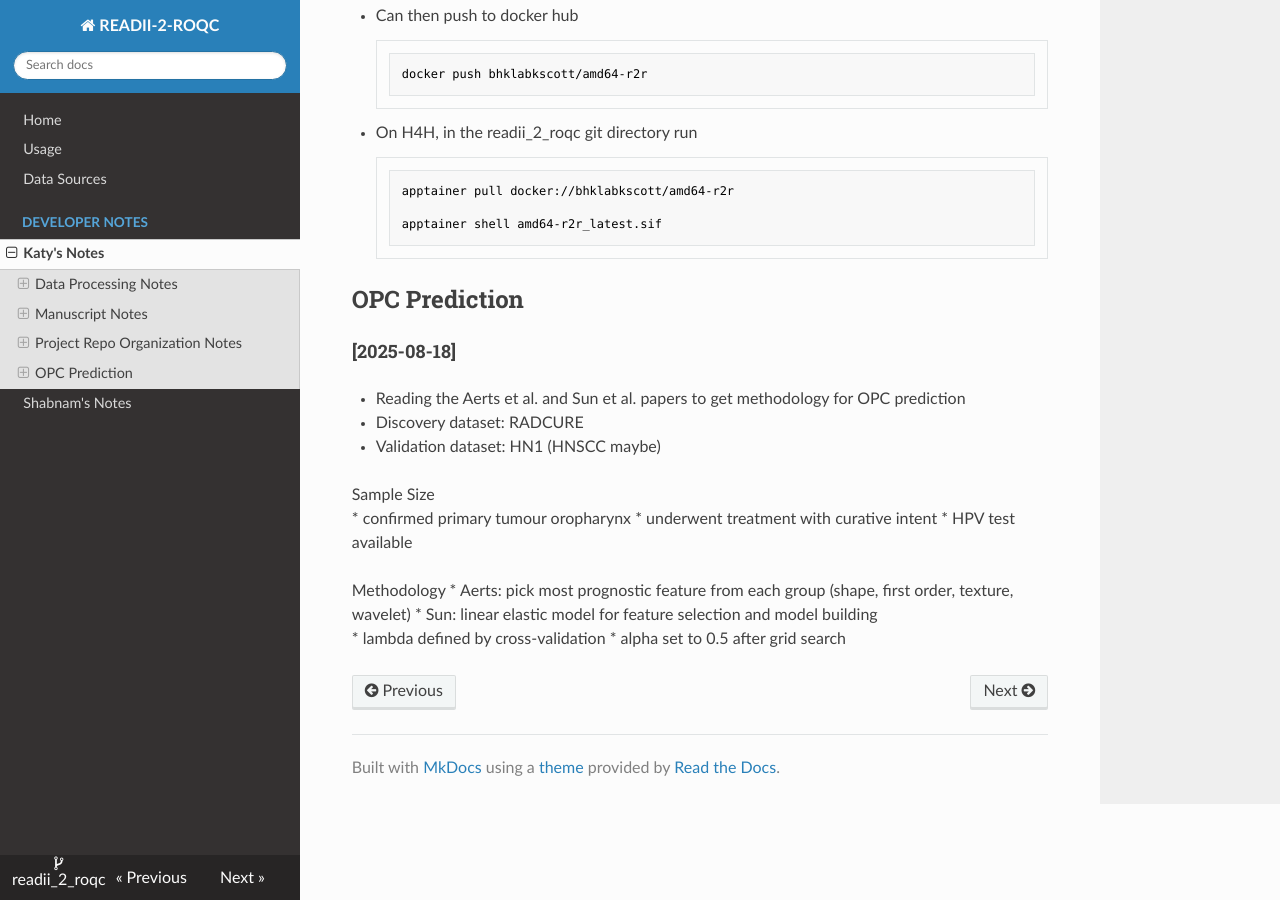
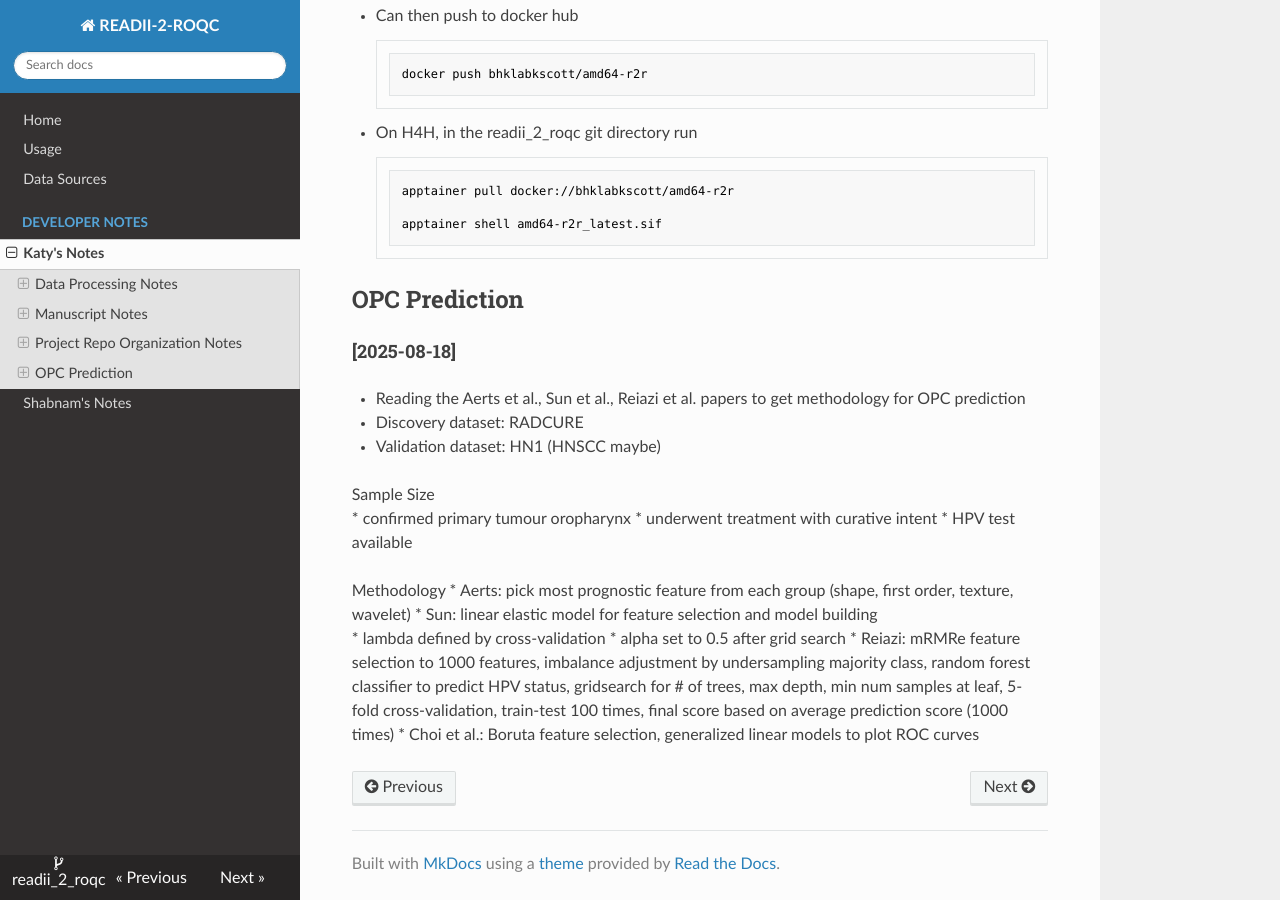
Before and after one commit to bhklab/readii_2_roqc, an MkDocs documentation site: the page built from docs/devnotes/katy_notes.md, in a window 1280 px wide and 900 px high, scrolled down 7951 px. Built offline with MkDocs 1.6.1, drawn with Linux system fonts in a browser that asks for light colours; nearby versions of some CDN libraries.

Commit message:
docs: more OPC prediction notes

```diff
--- a/docs/devnotes/katy_notes.md
+++ b/docs/devnotes/katy_notes.md
@@ -329,7 +329,7 @@ apptainer shell amd64-r2r_latest.sif
 
 ## OPC Prediction
 #### [2025-08-18]
-* Reading the Aerts et al. and Sun et al. papers to get methodology for OPC prediction
+* Reading the Aerts et al., Sun et al., Reiazi et al. papers to get methodology for OPC prediction
 * Discovery dataset: RADCURE
 * Validation dataset: HN1 (HNSCC maybe)
 
@@ -343,3 +343,5 @@ Methodology
 * Sun: linear elastic model for feature selection and model building
     * lambda defined by cross-validation
     * alpha set to 0.5 after grid search
+* Reiazi: mRMRe feature selection to 1000 features, imbalance adjustment by undersampling majority class, random forest classifier to predict HPV status, gridsearch for # of trees, max depth, min num samples at leaf, 5-fold cross-validation, train-test 100 times, final score based on average prediction score (1000 times)
+* Choi et al.: Boruta feature selection, generalized linear models to plot ROC curves
```
